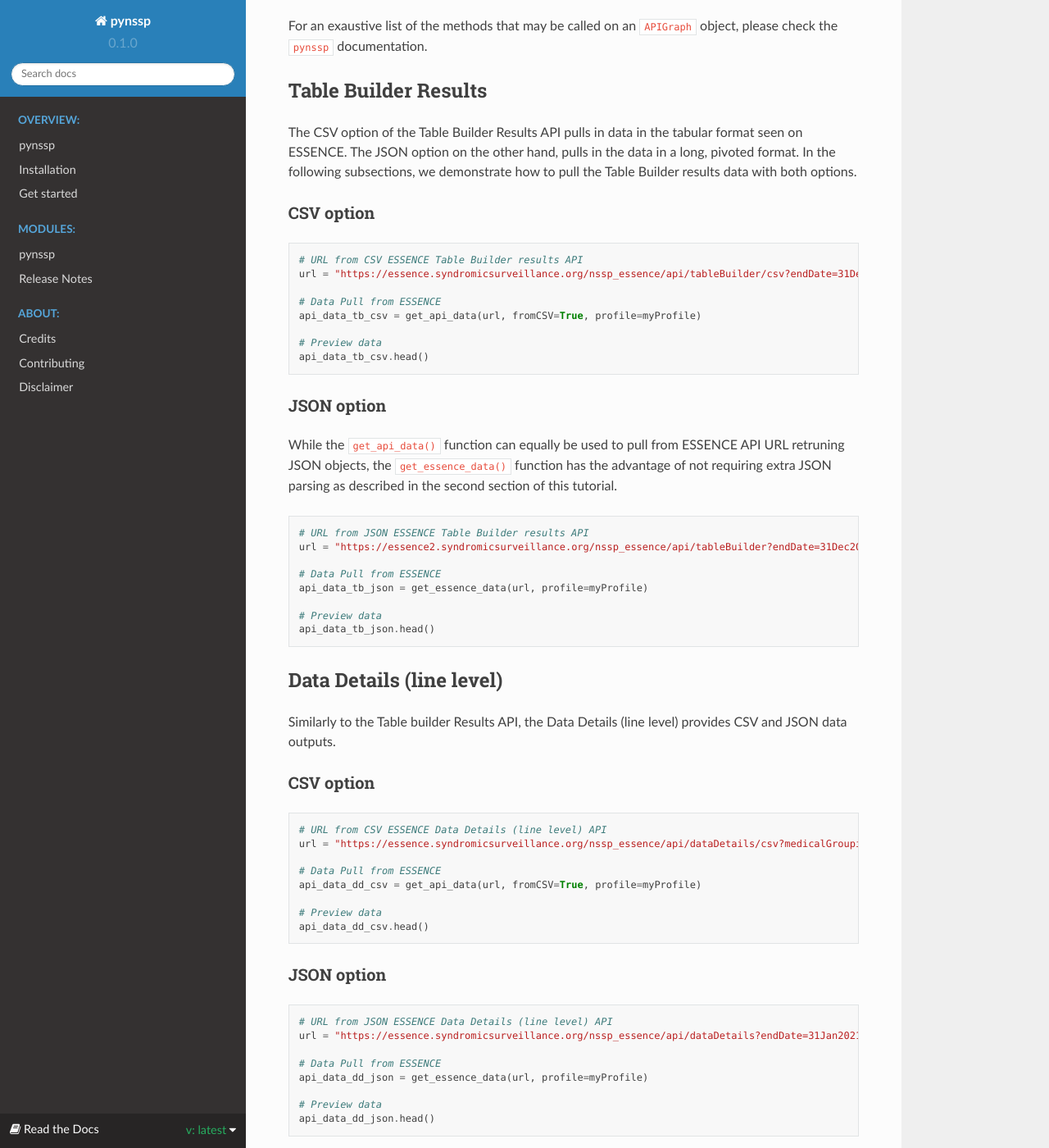
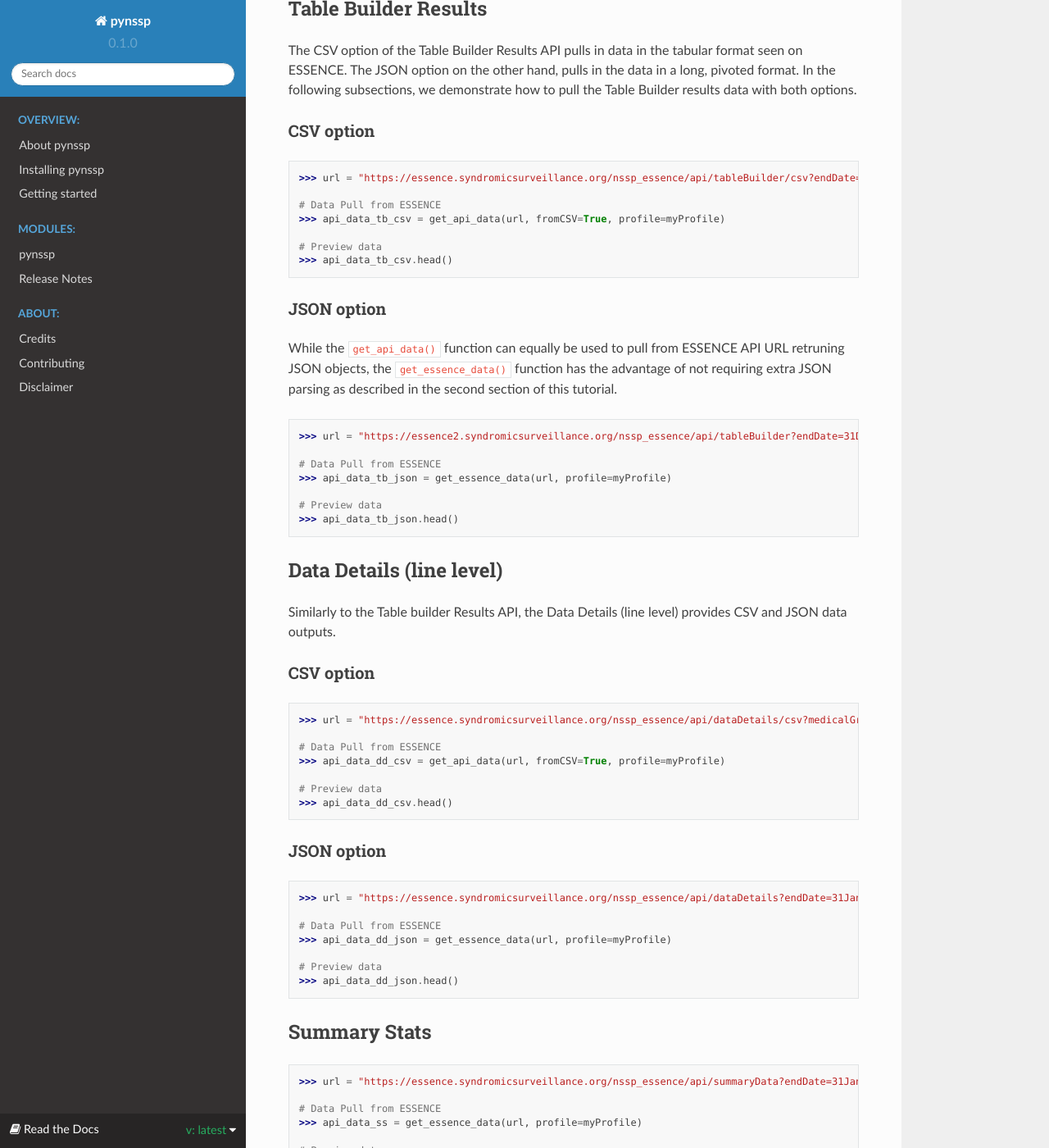
Before and after one commit to CDCgov/pynssp, a Sphinx documentation site: the page built from docs/articles/intro.md, in a window 1280 px wide and 1400 px high, scrolled down 2413 px. Shown: the whole window at 82% size. Built offline with Sphinx 7.4.7 and the Read the Docs theme 2.0.0, drawn with Linux system fonts in a browser that asks for light colours; pages that are not in the unit, such as notebooks, are missing from menus; some of the changed text lies outside the part shown.

Commit message:
Update package docs

````diff
--- a/docs/articles/intro.md
+++ b/docs/articles/intro.md
@@ -1,4 +1,4 @@
-# Get started
+# Getting started
 
 ## Introduction
 
@@ -18,23 +18,21 @@
 
 ## Creating an NSSP user profile
 
-We start by loading the `pynssp` package
+We start by loading the `pandas` and the `pynssp` packages.
 
 ```python
-# Loading useful R packages...
-import pandas as pd
-from pynssp.utils import *
+>>> import pandas as pd
+>>> from pynssp.utils import *
 ```
 
 The next step is to create an NSSP user profile by creating an object of the class `Credentials`.
 Here, we use the `create_profile()` function to create a user profile
 
 ```python
-# Creating an ESSENCE user profile
-myProfile = create_profile()
+>>> myProfile = create_profile()
 
 # Save profile object to file for future use
-myProfile.pickle()
+>>> myProfile.pickle()
 ```
 
 The above code needs to be executed only once. Upon execution, it prompts the user to provide his username and password.
@@ -48,29 +46,27 @@
 ## Time Series Data Table
 
 ```python
-# URL from ESSENCE JSON Time Series Data Table API
-url = "https://essence.syndromicsurveillance.org/nssp_essence/api/timeSeries?endDate=9Feb2021&medicalGrouping=injury&percentParam=noPercent&geographySystem=hospitaldhhsregion&datasource=va_hospdreg&detector=probrepswitch&startDate=11Nov2020&timeResolution=daily&medicalGroupingSystem=essencesyndromes&userId=455&aqtTarget=TimeSeries"
+>>> url = "https://essence.syndromicsurveillance.org/nssp_essence/api/timeSeries?endDate=9Feb2021&medicalGrouping=injury&percentParam=noPercent&geographySystem=hospitaldhhsregion&datasource=va_hospdreg&detector=probrepswitch&startDate=11Nov2020&timeResolution=daily&medicalGroupingSystem=essencesyndromes&userId=455&aqtTarget=TimeSeries"
 
 # Pull time series data
-api_data_ts = get_api_data(url, profile=myProfile) # or api_data_ts = myProfile.get_api_data(url)
+>>> api_data_ts = get_api_data(url, profile=myProfile) # or api_data_ts = myProfile.get_api_data(url)
 
-api_data_ts.columns
+>>> api_data_ts.columns
 
 # Extracting embedded dataframe
-api_data_ts = pd.json_normalize(api_data_ts["timeSeriesData"][0])
+>>> api_data_ts = pd.json_normalize(api_data_ts["timeSeriesData"][0])
 
 # Preview data
-api_data_ts.head()
+>>> api_data_ts.head()
 ```
 
 Alternatively, the example below with the `get_essence_data()` function achieves the same outcome directly extracting the embedded dataframe when needed
 
 ```python
-# Pull time series data
-api_data_ts = get_essence_data(url, profile=myProfile)
+>>> api_data_ts = get_essence_data(url, profile=myProfile)
 
 # Preview data
-api_data_ts.head()
+>>> api_data_ts.head()
 ```
 
 ## Time Series Graph from ESSENCE
@@ -78,27 +74,25 @@
 The example below shows how to retrieve the Time Series Graph from ESSENCE and insert it in a Jupyter notebook.
 
 ```python
-# URL from ESSENCE Time Series Graph from ESSENCE API
-url = "https://essence.syndromicsurveillance.org/nssp_essence/api/timeSeries/graph?endDate=9Feb2021&medicalGrouping=injury&percentParam=noPercent&geographySystem=hospitaldhhsregion&datasource=va_hospdreg&detector=probrepswitch&startDate=11Nov2020&timeResolution=daily&medicalGroupingSystem=essencesyndromes&userId=455&aqtTarget=TimeSeries&graphTitle=National%20-%20Injury%20Syndrome%20Daily%20Counts&xAxisLabel=Date&yAxisLabel=Count"
+>>> url = "https://essence.syndromicsurveillance.org/nssp_essence/api/timeSeries/graph?endDate=9Feb2021&medicalGrouping=injury&percentParam=noPercent&geographySystem=hospitaldhhsregion&datasource=va_hospdreg&detector=probrepswitch&startDate=11Nov2020&timeResolution=daily&medicalGroupingSystem=essencesyndromes&userId=455&aqtTarget=TimeSeries&graphTitle=National%20-%20Injury%20Syndrome%20Daily%20Counts&xAxisLabel=Date&yAxisLabel=Count"
 
 # Data pull from ESSENCE
-api_data_graph = get_api_graph(url, profile=myProfile)
+>>> api_data_graph = get_api_graph(url, profile=myProfile)
 
 # Check the type of api_data_graph
-type(api_data_graph)
+>>> type(api_data_graph)
 
 # Print image file location
-print(api_data_graph)
+>>> print(api_data_graph)
 
 # Insert it into a Jupyter notebook
-api_data_graph.plot()
+>>> api_data_graph.plot()
 ```
 
 From the example above, the variable `api_data_graph` is an `APIGraph` object. In an interactive mode from the Python console, the `.show()` method can be called on the `APIGraph` object to preview the image it contains.
 
 ```python
-# Preview API graph
-api_data_graph.show()
+>>> api_data_graph.show()
 ```
 
 For an exaustive list of the methods that may be called on an `APIGraph` object, please check the `pynssp` documentation.
@@ -110,14 +104,13 @@
 ### CSV option
 
 ```python
-# URL from CSV ESSENCE Table Builder results API
-url = "https://essence.syndromicsurveillance.org/nssp_essence/api/tableBuilder/csv?endDate=31Dec2020&ccddCategory=cdc%20opioid%20overdose%20v3&percentParam=noPercent&geographySystem=hospitaldhhsregion&datasource=va_hospdreg&detector=nodetectordetector&startDate=1Oct2020&ageNCHS=11-14&ageNCHS=15-24&ageNCHS=25-34&ageNCHS=35-44&ageNCHS=45-54&ageNCHS=55-64&ageNCHS=65-74&ageNCHS=75-84&ageNCHS=85-1000&ageNCHS=unknown&timeResolution=monthly&hasBeenE=1&medicalGroupingSystem=essencesyndromes&userId=455&aqtTarget=TableBuilder&rowFields=timeResolution&rowFields=geographyhospitaldhhsregion&columnField=ageNCHS"
+>>> url = "https://essence.syndromicsurveillance.org/nssp_essence/api/tableBuilder/csv?endDate=31Dec2020&ccddCategory=cdc%20opioid%20overdose%20v3&percentParam=noPercent&geographySystem=hospitaldhhsregion&datasource=va_hospdreg&detector=nodetectordetector&startDate=1Oct2020&ageNCHS=11-14&ageNCHS=15-24&ageNCHS=25-34&ageNCHS=35-44&ageNCHS=45-54&ageNCHS=55-64&ageNCHS=65-74&ageNCHS=75-84&ageNCHS=85-1000&ageNCHS=unknown&timeResolution=monthly&hasBeenE=1&medicalGroupingSystem=essencesyndromes&userId=455&aqtTarget=TableBuilder&rowFields=timeResolution&rowFields=geographyhospitaldhhsregion&columnField=ageNCHS"
 
 # Data Pull from ESSENCE
-api_data_tb_csv = get_api_data(url, fromCSV=True, profile=myProfile)
+>>> api_data_tb_csv = get_api_data(url, fromCSV=True, profile=myProfile)
 
 # Preview data
-api_data_tb_csv.head()
+>>> api_data_tb_csv.head()
 ```
 
 ### JSON option
@@ -125,14 +118,13 @@
 While the `get_api_data()` function can equally be used  to pull from ESSENCE API URL retruning JSON objects, the `get_essence_data()` function has the advantage of not requiring extra JSON parsing as described in the second section of this tutorial.
 
 ```python
-# URL from JSON ESSENCE Table Builder results API
-url = "https://essence2.syndromicsurveillance.org/nssp_essence/api/tableBuilder?endDate=31Dec2020&ccddCategory=cdc%20opioid%20overdose%20v3&percentParam=noPercent&geographySystem=hospitaldhhsregion&datasource=va_hospdreg&detector=nodetectordetector&startDate=1Oct2020&ageNCHS=11-14&ageNCHS=15-24&ageNCHS=25-34&ageNCHS=35-44&ageNCHS=45-54&ageNCHS=55-64&ageNCHS=65-74&ageNCHS=75-84&ageNCHS=85-1000&ageNCHS=unknown&timeResolution=monthly&hasBeenE=1&medicalGroupingSystem=essencesyndromes&userId=2362&aqtTarget=TableBuilder&rowFields=timeResolution&rowFields=geographyhospitaldhhsregion&columnField=ageNCHS"
+>>> url = "https://essence2.syndromicsurveillance.org/nssp_essence/api/tableBuilder?endDate=31Dec2020&ccddCategory=cdc%20opioid%20overdose%20v3&percentParam=noPercent&geographySystem=hospitaldhhsregion&datasource=va_hospdreg&detector=nodetectordetector&startDate=1Oct2020&ageNCHS=11-14&ageNCHS=15-24&ageNCHS=25-34&ageNCHS=35-44&ageNCHS=45-54&ageNCHS=55-64&ageNCHS=65-74&ageNCHS=75-84&ageNCHS=85-1000&ageNCHS=unknown&timeResolution=monthly&hasBeenE=1&medicalGroupingSystem=essencesyndromes&userId=2362&aqtTarget=TableBuilder&rowFields=timeResolution&rowFields=geographyhospitaldhhsregion&columnField=ageNCHS"
 
 # Data Pull from ESSENCE
-api_data_tb_json = get_essence_data(url, profile=myProfile)
+>>> api_data_tb_json = get_essence_data(url, profile=myProfile)
 
 # Preview data
-api_data_tb_json.head()
+>>> api_data_tb_json.head()
 ```
 ## Data Details (line level)
 
@@ -141,40 +133,37 @@
 ### CSV option
 
 ```python
-# URL from CSV ESSENCE Data Details (line level) API
-url = "https://essence.syndromicsurveillance.org/nssp_essence/api/dataDetails/csv?medicalGrouping=injury&geography=region%20i&percentParam=noPercent&geographySystem=hospitaldhhsregion&datasource=va_hospdreg&detector=probrepswitch&timeResolution=daily&medicalGroupingSystem=essencesyndromes&userId=455&aqtTarget=TimeSeries&startDate=31Jan2021&endDate=31Jan2021"
+>>> url = "https://essence.syndromicsurveillance.org/nssp_essence/api/dataDetails/csv?medicalGrouping=injury&geography=region%20i&percentParam=noPercent&geographySystem=hospitaldhhsregion&datasource=va_hospdreg&detector=probrepswitch&timeResolution=daily&medicalGroupingSystem=essencesyndromes&userId=455&aqtTarget=TimeSeries&startDate=31Jan2021&endDate=31Jan2021"
 
 # Data Pull from ESSENCE
-api_data_dd_csv = get_api_data(url, fromCSV=True, profile=myProfile)
+>>> api_data_dd_csv = get_api_data(url, fromCSV=True, profile=myProfile)
 
 # Preview data
-api_data_dd_csv.head()
+>>> api_data_dd_csv.head()
 ```
 
 ### JSON option
 
 ```python
-# URL from JSON ESSENCE Data Details (line level) API
-url = "https://essence.syndromicsurveillance.org/nssp_essence/api/dataDetails?endDate=31Jan2021&medicalGrouping=injury&percentParam=noPercent&geographySystem=hospitaldhhsregion&datasource=va_hospdreg&detector=probrepswitch&startDate=31Jan2021&timeResolution=daily&medicalGroupingSystem=essencesyndromes&userId=455&aqtTarget=DataDetails"
+>>> url = "https://essence.syndromicsurveillance.org/nssp_essence/api/dataDetails?endDate=31Jan2021&medicalGrouping=injury&percentParam=noPercent&geographySystem=hospitaldhhsregion&datasource=va_hospdreg&detector=probrepswitch&startDate=31Jan2021&timeResolution=daily&medicalGroupingSystem=essencesyndromes&userId=455&aqtTarget=DataDetails"
 
 # Data Pull from ESSENCE
-api_data_dd_json = get_essence_data(url, profile=myProfile)
+>>> api_data_dd_json = get_essence_data(url, profile=myProfile)
 
 # Preview data
-api_data_dd_json.head()
+>>> api_data_dd_json.head()
 ```
 
 ## Summary Stats
 
 ```python
-# URL from JSON ESSENCE Summary Stats API
-url = "https://essence.syndromicsurveillance.org/nssp_essence/api/summaryData?endDate=31Jan2021&medicalGrouping=injury&geography=region%20i&percentParam=noPercent&geographySystem=hospitaldhhsregion&datasource=va_hosp&detector=probrepswitch&startDate=29Jan2021&timeResolution=daily&medicalGroupingSystem=essencesyndromes&userId=455&aqtTarget=TimeSeries"
+>>> url = "https://essence.syndromicsurveillance.org/nssp_essence/api/summaryData?endDate=31Jan2021&medicalGrouping=injury&geography=region%20i&percentParam=noPercent&geographySystem=hospitaldhhsregion&datasource=va_hosp&detector=probrepswitch&startDate=29Jan2021&timeResolution=daily&medicalGroupingSystem=essencesyndromes&userId=455&aqtTarget=TimeSeries"
 
 # Data Pull from ESSENCE
-api_data_ss = get_essence_data(url, profile=myProfile)
+>>> api_data_ss = get_essence_data(url, profile=myProfile)
 
 # Preview data
-api_data_ss.head()
+>>> api_data_ss.head()
 ```
 
 ## Alert List Detection Table
@@ -184,27 +173,25 @@
 ### Alert List Detection Table by Patient Region
 
 ```python
-# URL from JSON ESSENCE Alert List Detection Table API
-url = "https://essence.syndromicsurveillance.org/nssp_essence/api/alerts/regionSyndromeAlerts?end_date=31Jan2021&start_date=29Jan2021"
+>>> url = "https://essence.syndromicsurveillance.org/nssp_essence/api/alerts/regionSyndromeAlerts?end_date=31Jan2021&start_date=29Jan2021"
 
 # Data Pull from ESSENCE
-api_data_alr = get_essence_data(url, profile=myProfile)
+>>> api_data_alr = get_essence_data(url, profile=myProfile)
 
 # Preview data
-api_data_alr.head()
+>>> api_data_alr.head()
 ```
 
 ### Alert List Detection Table by Hospital Region
 
 ```python
-# URL from JSON ESSENCE Alert List Detection Table API
-url = "https://essence.syndromicsurveillance.org/nssp_essence/api/alerts/hospitalSyndromeAlerts?end_date=31Jan2021&start_date=29Jan2021"
+>>> url = "https://essence.syndromicsurveillance.org/nssp_essence/api/alerts/hospitalSyndromeAlerts?end_date=31Jan2021&start_date=29Jan2021"
 
 # Data Pull from ESSENCE
-api_data_alh = get_api_data(url, profile=myProfile)
+>>> api_data_alh = get_api_data(url, profile=myProfile)
 
 # Preview data
-api_data_alh.head()
+>>> api_data_alh.head()
 ```
 
 ## Time series data table with stratified, historical alerts (from ESSENCE2)
@@ -212,12 +199,11 @@
 This functionality as of February 10, 2023 is available from ESSENCE2. Therefore, if your ESSENCE 2 credentials are different from the one you define for ESSENCE above, you will have to recreate another profile object for ESSENCE 2 and use it to run the code below. In this example, it is assumed that the same user profile has been used for both ESSENCE and ESSENCE 2.
 
 ```python
-# URL from JSON ESSENCE Time series data table with stratified, historical alerts API
-url = "https://essence2.syndromicsurveillance.org/nssp_essence/api/timeSeries?endDate=9Feb2021&ccddCategory=cdc%20pneumonia%20ccdd%20v1&ccddCategory=cdc%20coronavirus-dd%20v1&ccddCategory=cli%20cc%20with%20cli%20dd%20and%20coronavirus%20dd%20v2&percentParam=ccddCategory&geographySystem=hospitaldhhsregion&datasource=va_hospdreg&detector=probrepswitch&startDate=11Nov2020&timeResolution=daily&hasBeenE=1&medicalGroupingSystem=essencesyndromes&userId=2362&aqtTarget=TimeSeries&stratVal=ccddCategory&multiStratVal=geography&graphOnly=true&numSeries=3&graphOptions=multipleSmall&seriesPerYear=false&nonZeroComposite=false&removeZeroSeries=true&startMonth=January&stratVal=ccddCategory&multiStratVal=geography&graphOnly=true&numSeries=3&graphOptions=multipleSmall&seriesPerYear=false&startMonth=January&nonZeroComposite=false"
+>>> url = "https://essence2.syndromicsurveillance.org/nssp_essence/api/timeSeries?endDate=9Feb2021&ccddCategory=cdc%20pneumonia%20ccdd%20v1&ccddCategory=cdc%20coronavirus-dd%20v1&ccddCategory=cli%20cc%20with%20cli%20dd%20and%20coronavirus%20dd%20v2&percentParam=ccddCategory&geographySystem=hospitaldhhsregion&datasource=va_hospdreg&detector=probrepswitch&startDate=11Nov2020&timeResolution=daily&hasBeenE=1&medicalGroupingSystem=essencesyndromes&userId=2362&aqtTarget=TimeSeries&stratVal=ccddCategory&multiStratVal=geography&graphOnly=true&numSeries=3&graphOptions=multipleSmall&seriesPerYear=false&nonZeroComposite=false&removeZeroSeries=true&startMonth=January&stratVal=ccddCategory&multiStratVal=geography&graphOnly=true&numSeries=3&graphOptions=multipleSmall&seriesPerYear=false&startMonth=January&nonZeroComposite=false"
 
 # Data Pull from ESSENCE
-api_data_tssh = get_essence_data(url, profile=myProfile)
+>>> api_data_tssh = get_essence_data(url, profile=myProfile)
 
 # Preview data
-api_data_tssh.head()
+>>> api_data_tssh.head()
 ```
--- a/docs/installation.rst
+++ b/docs/installation.rst
@@ -1,7 +1,7 @@
 .. highlight:: shell
 
 ============
-Installation
+Installing pynssp
 ============
 
 
--- a/docs/readme.rst
+++ /dev/null
@@ -1 +0,0 @@
-.. mdinclude:: ../README.md
````
Also changed, not shown: docs/readme.md (added, +104 -0 lines).
